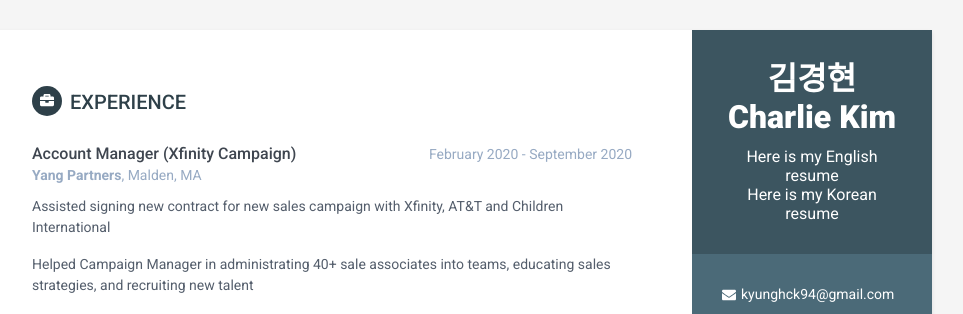
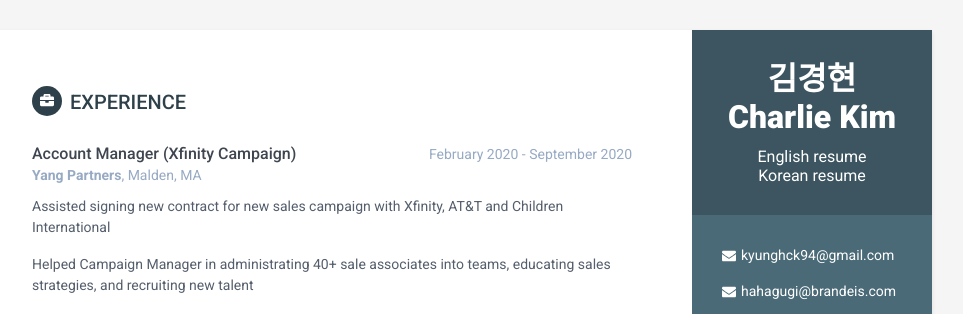
Before and after one commit to hahagugi156/hahagugi156.github.io, a plain HTML site: page index.html in a window 1280 px wide. Shown: the top 314 px of the page, without its empty margins (188-1151 px from the left). Drawn offline with Linux system fonts and the light colour scheme.

Commit message:
update index

```diff
--- a/index.html
+++ b/index.html
@@ -25,8 +25,8 @@
       <div class="sidebar-wrapper">
             <div class="profile-container">
                 <h1 class="name">김경현 Charlie Kim</h1>
-                <h3 class="tagline"><a href="assets/images/Charlie Kim_Product Manager_Resume.pdf">Here is my English resume</a></h3>
-                <h3 class="tagline"><a href="assets/images/Korean_Resume.pdf">Here is my Korean resume</a></h3>
+                <h3 class="tagline"><a href="assets/images/Charlie Kim_Product Manager_Resume.pdf">English resume</a></h3>
+                <h3 class="tagline"><a href="assets/images/Korean_Resume.pdf">Korean resume</a></h3>
             </div><!--//profile-container-->
 
             <div class="contact-container container-block">
```
